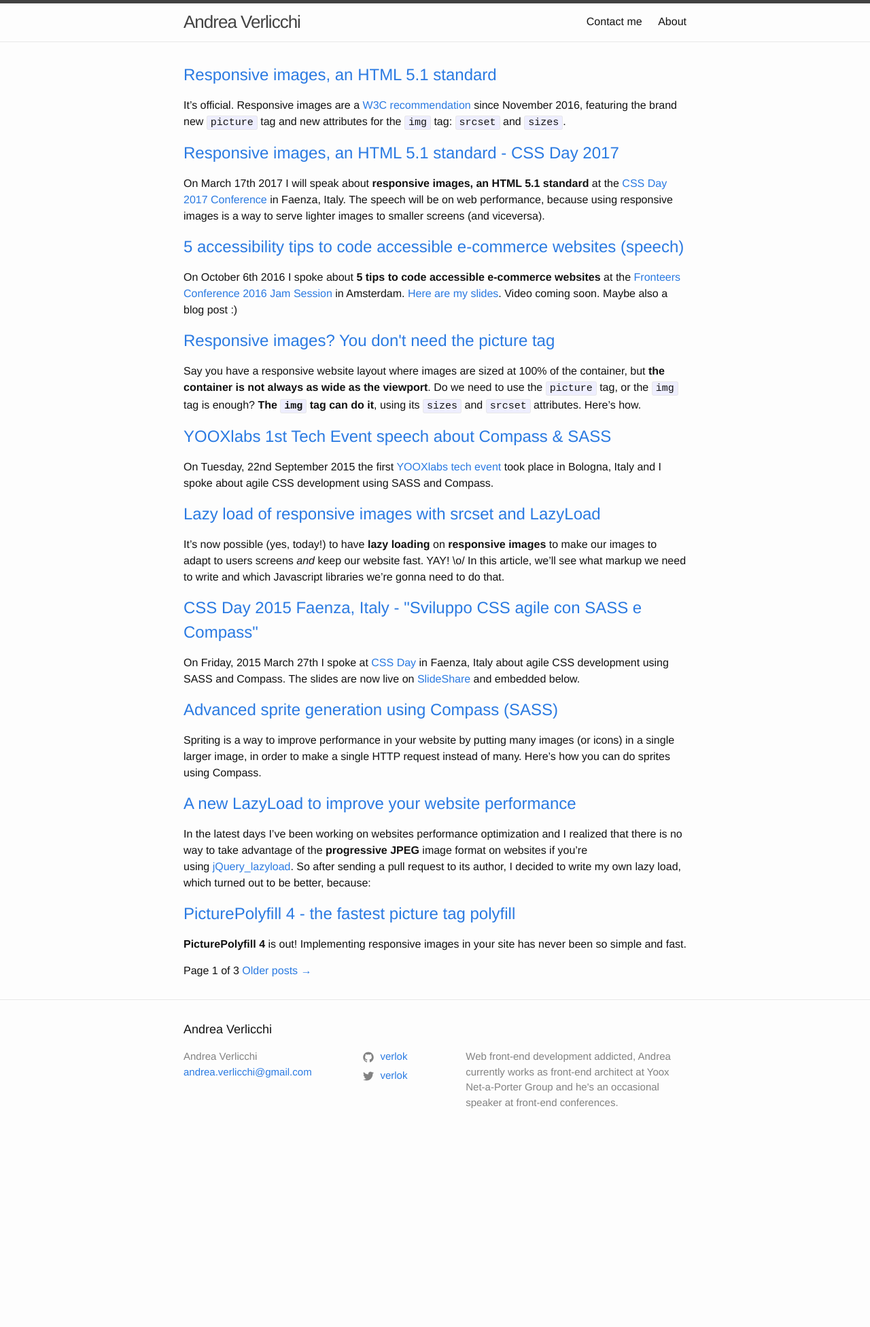
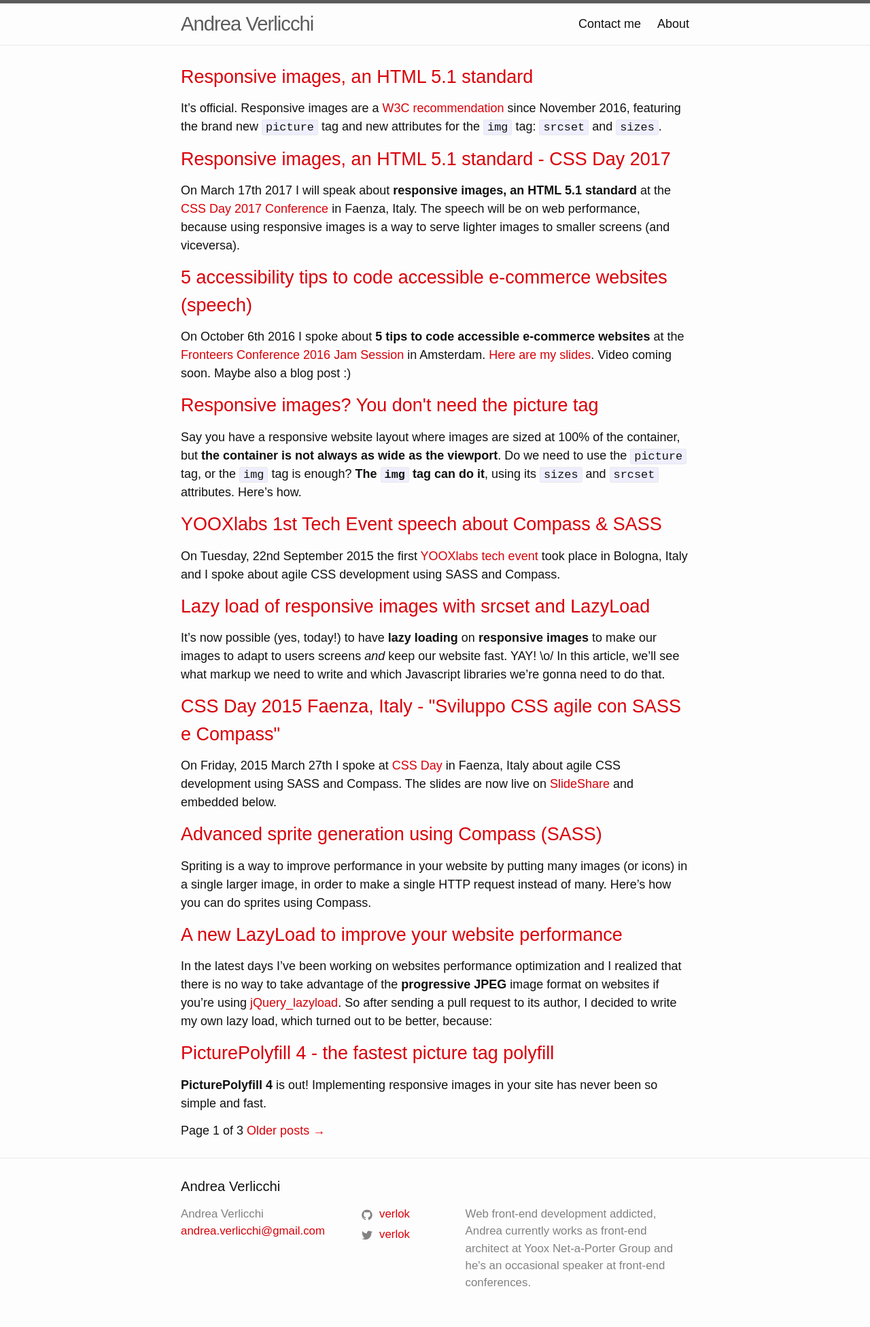
Before and after one commit to verlok/verlok.github.io, a Jekyll site: the page built from index.html, in a window 1280 px wide. Shown: the whole page at 68% size. Built offline with Jekyll 4.4.1, drawn with Linux system fonts in a browser that asks for light colours; the list of posts is cut into pages by our own code; before the commit the page ends 1693 px from its top, so only the background shows below that.

Commit message:
Rearranged imports and creation of minimaCustomization.scss

```diff
--- a/_sass/_variables.scss
+++ b/_sass/_variables.scss
@@ -13,7 +13,6 @@
 // Fonts
 $base-font-family:   Brandon, sans-serif;
 $base-font-size:     18px;
-$base-line-height:   $spacing-unit;
 
 // Colors
 $toolbar-background-color: black;
--- /dev/null
+++ b/_sass/minimaCustomization.scss
@@ -0,0 +1 @@
+@import "icons", "iframes", "tables", "utils";
--- a/assets/main.scss
+++ b/assets/main.scss
@@ -1,9 +1,6 @@
 ---
 ---
 
+@import "variables";
 @import "minima";
-@import "variables",
-    "icons",
-    "iframes",
-    "tables",
-    "utils";
+@import "minimaCustomization";
```
